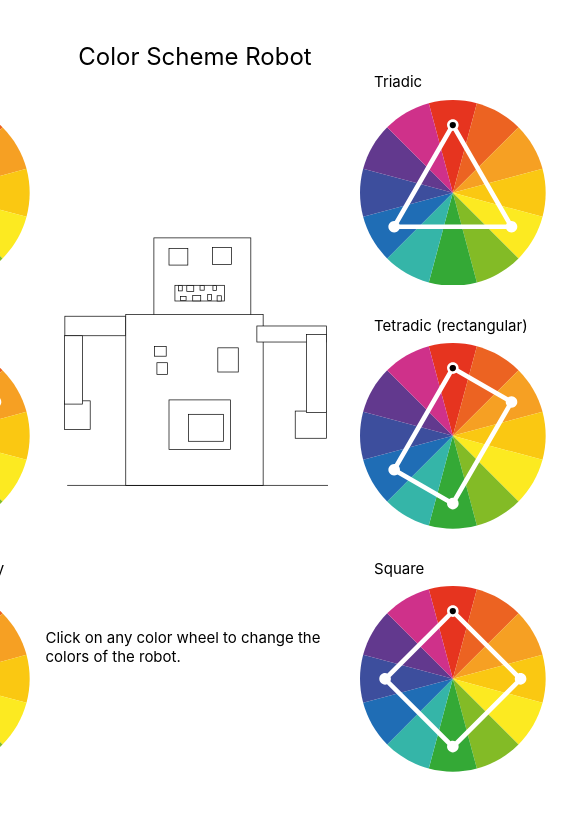
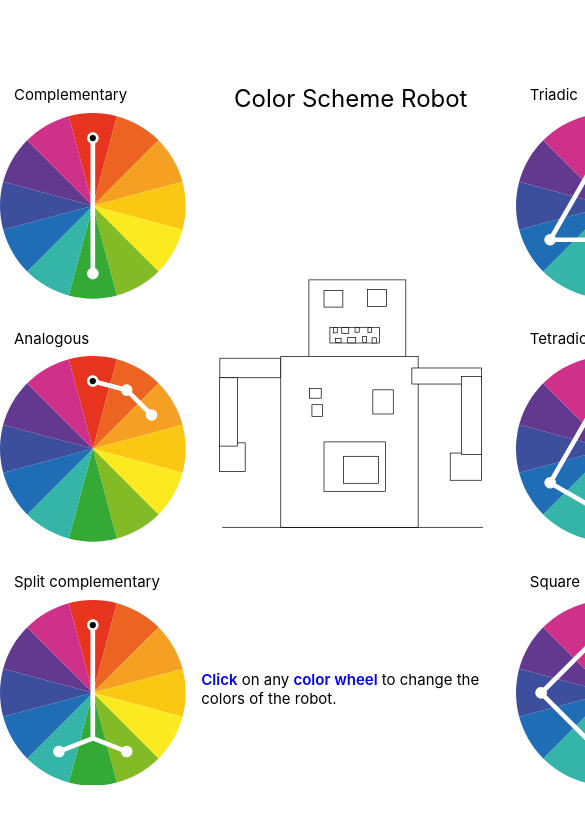
Before and after one commit to PayCra/color-robot, a React (Create React App) app: page / in a window 390 px wide. Shown: the top 824 px of the page, 585 px wide, since content can reach past the window. Built offline with nearby package versions, Linux system fonts and the light colour scheme.

Commit message:
Responsive robot.

```diff
--- a/src/App.css
+++ b/src/App.css
@@ -1,6 +1,15 @@
+.All {
+    display: flex;
+    flex-direction: column;
+    justify-content: center;
+}
+
 .Container {
+    padding-top: 10vh;
     display: flex;
     justify-content: center;
+    min-width: fit-content;
+    min-height: fit-content;
 }
 
 .Robot {
@@ -21,7 +30,6 @@
 .Title {
     font-size: 24px;
     text-align: center;
-    padding-top: 5vh;
 }
 
 .Label {
@@ -68,9 +76,15 @@
     height: 55vh;
     min-width: 265px;
     min-height: 250px;
+    max-width: 55vh;
 }
 
 .wheel-svg {
     height: 22vh;
     min-height: 115px;
 }
+
+.Emphasized {
+    font-weight: 600;
+    color: blue;
+}
--- a/src/App.js
+++ b/src/App.js
@@ -21,7 +21,7 @@ class App extends Component {
         tetradicMarker: 0,
         squareMarker: 0,
         selectedColorScheme: "",
-        text: "Click on any color wheel to change the colors of the robot."
+        text: <><span className="Emphasized">Click</span><span> on any </span><span className="Emphasized">color wheel</span><span> to change the colors of the robot.</span></>
     };
 
     handleClick = (color, colorScheme) => {
@@ -35,8 +35,8 @@ class App extends Component {
                 shapeColor6: "color" + (color + 6) % 12,
                 complementaryMarker: color - 1,
                 selectedColorScheme: colorScheme,
-                text: <>Complementary color scheme is intense and draws immediate attention.<br/>
-                    It can be too strong and produce a clashing effect. Use with caution!</>
+                text: <><span className="Emphasized">Complementary color scheme</span> is intense and draws immediate attention.<br/>
+                    <span className="Emphasized">Hint:</span> this pairing can produce a clashing effect. Use with caution!</>
 
             })
         } else if (colorScheme === "Analogous") {
@@ -49,7 +49,7 @@ class App extends Component {
                 shapeColor6: "color" + (color + 2) % 12,
                 analogousMarker: color - 1,
                 selectedColorScheme: colorScheme,
-                text: <>Analogous color scheme produces a harmonious effect.</>
+                text: <><span className="Emphasized">Analogous color scheme</span> produces a harmonious effect.</>
             })
         } else if (colorScheme === "SplitComplementary") {
             this.setState({
@@ -61,8 +61,8 @@ class App extends Component {
                 shapeColor6: "color" + (color + 7) % 12,
                 splitComplementaryMarker: color - 1,
                 selectedColorScheme: colorScheme,
-                text: <>Split complementary is a popular and elegant color scheme for rich but harmonious design.<br/>
-                    Hint: choose one main color and use the other two as accents.</>
+                text: <><span className="Emphasized">Split complementary</span> is a popular and elegant color scheme for rich but harmonious design.<br/>
+                    <span className="Emphasized">Hint:</span> choose one main color and use the other two as accents.</>
             })
         } else if (colorScheme === "Triadic") {
             this.setState({
@@ -74,8 +74,8 @@ class App extends Component {
                 shapeColor6: "color" + (color + 8) % 12,
                 triadicMarker: color - 1,
                 selectedColorScheme: colorScheme,
-                text: <>Triadic color scheme is for the bold.<br/>
-                    Hint: choose one main color and use the other two as accents.</>
+                text: <><span className="Emphasized">Triadic color scheme</span> is for the bold.<br/>
+                    <span className="Emphasized">Hint:</span> choose one main color and use the other two as accents.</>
             })
         } else if (colorScheme === "Tetradic") {
             this.setState({
@@ -87,8 +87,8 @@ class App extends Component {
                 shapeColor6: "color" + (color + 6) % 12,
                 tetradicMarker: color - 1,
                 selectedColorScheme: colorScheme,
-                text: <>Tetradic color scheme will make your design look rich, yet cohesive.<br/>
-                    Hint: choose one main color and use the other three as accents.</>
+                text: <><span className="Emphasized">Tetradic color scheme</span> will make your design look rich, yet cohesive.<br/>
+                    <span className="Emphasized">Hint:</span> choose one main color and use the other three as accents.</>
             })
         } else if (colorScheme === "Square") {
             this.setState({
@@ -100,16 +100,15 @@ class App extends Component {
                 shapeColor6: "color" + (color + 6) % 12,
                 squareMarker: color - 1,
                 selectedColorScheme: colorScheme,
-                text: <>Square color scheme looks lively and abundant.<br/>
-                    Hint: choose one main color and use the other three as accents.</>
+                text: <><span className="Emphasized">Square color scheme</span> looks lively and abundant.<br/>
+                    <span className="Emphasized">Hint:</span> choose one main color and use the other three as accents.</>
             })
         }
     };
 
     render() {
         return (
-            <div>
-                <div className="Title">Color Scheme Robot</div>
+            <div className="All">
                 <div className="Container">
                     <div className="Left-column">
                         <div className="Set">
@@ -144,7 +143,9 @@ class App extends Component {
                         </div>
                     </div>
                     <div className="Middle">
-                    <div className="Robot">
+                        <div className="Title">Color Scheme Robot</div>
+
+                        <div className="Robot">
                         <Robot
                             shapeColor1={this.state.shapeColor1}
                             shapeColor2={this.state.shapeColor2}
--- a/src/Components/Robot.js
+++ b/src/Components/Robot.js
@@ -3,8 +3,6 @@ import React from "react";
 function Robot (props) {
     return (
         <svg className={"robot-svg"} viewBox="71 154 380 260">
-            {/*<svg width="318px" height="300px" viewBox="71 154 380 260">*/}
-
             <g className={props.shapeColor1} id="hands-body-head">
                 <rect x="201.334" y="105.89" display="inline" stroke="#000000" width="139" height="111"/>
                 <rect x="161" y="215.89" display="inline" stroke="#000000" width="197" height="245"/>
--- a/src/Components/Wheel.js
+++ b/src/Components/Wheel.js
@@ -5,10 +5,6 @@ function Wheel (props) {
 
     return (
         <div>
-            {/*<svg className={props.selection} width="175px" height="175px" viewBox="0 0 200 200">*/}
-            {/*    <circle cx="100px" cy="100px" r="100px" fill={"transparent"}></circle>*/}
-            {/*</svg>*/}
-
             <svg className={"wheel-svg " + props.selection} viewBox="0 0 200 200">
             <path onClick={() => props.onClick(1)} className="color1" d="M74.11,3.395L99.989,100l0.014-0.001L125.889,3.39C108.942-1.132,91.054-1.13,74.11,3.395z"/>
             <path onClick={() => props.onClick(2)} className="color2" d="M125.882,3.392L99.99,99.994l0.013,0.006l70.723-70.722C158.311,16.889,142.817,7.946,125.882,3.392z"/>
```
